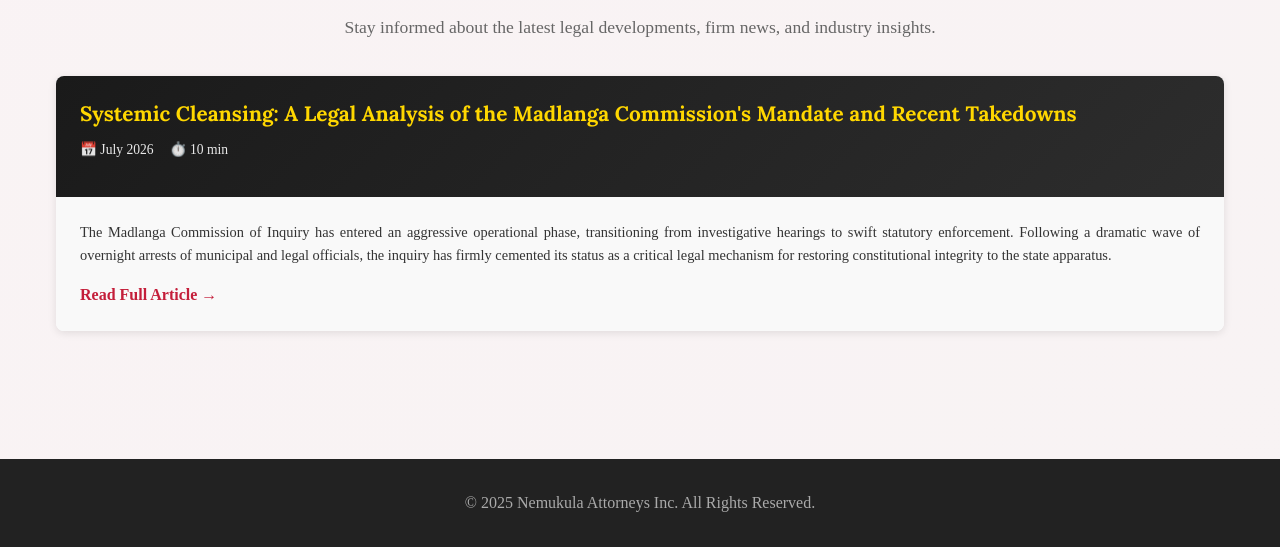
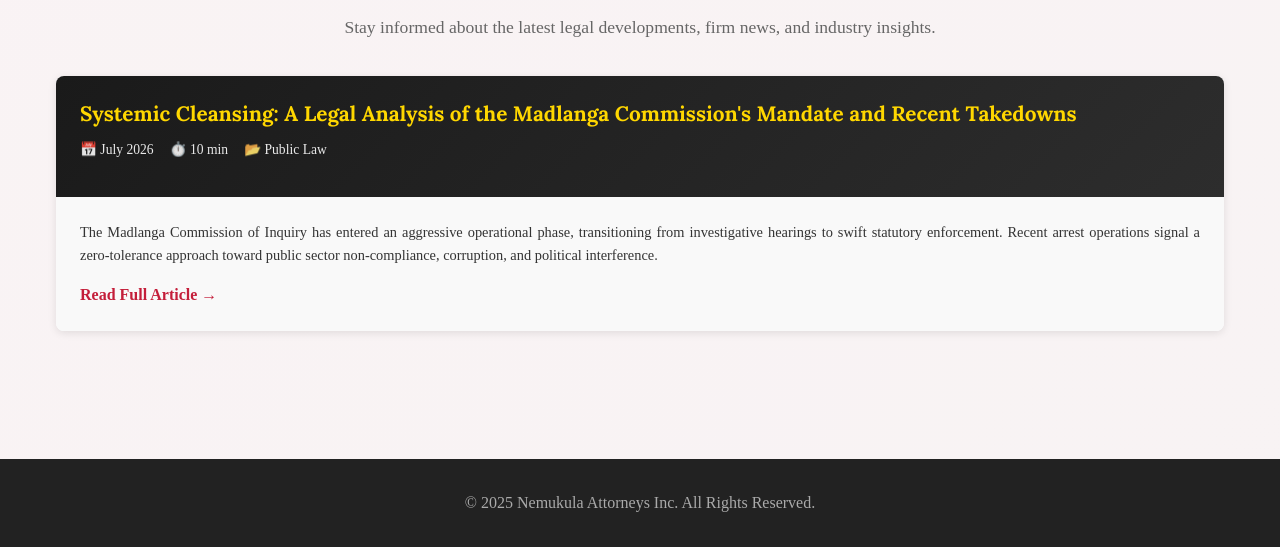
Before and after one commit to WAVER666/nems-web, a website: page news.html in a window 1280 px wide. Shown: the part 526-1073 px from the top of the page. Drawn offline with nearby package versions, Linux system fonts and the light colour scheme.

Commit message:
Update news.html with proper Madlanga Commission article link and complete summary

```diff
--- a/news.html
+++ b/news.html
@@ -27,6 +27,8 @@
             display: flex;
             flex-direction: column;
             cursor: pointer;
+            text-decoration: none;
+            color: inherit;
         }
 
         .news-card:hover {
@@ -164,19 +166,20 @@
 
                 <div class="news-grid">
                     <!-- News Article 1: Madlanga Commission -->
-                    <article class="news-card" data-aos="fade-up">
+                    <a href="madlanga-commission.html" class="news-card" data-aos="fade-up">
                         <div class="news-card-header">
                             <h3 class="news-card-title">Systemic Cleansing: A Legal Analysis of the Madlanga Commission's Mandate and Recent Takedowns</h3>
                             <div class="news-card-meta">
                                 <div class="news-card-meta-item">📅 July 2026</div>
                                 <div class="news-card-meta-item">⏱️ 10 min</div>
+                                <div class="news-card-meta-item">📂 Public Law</div>
                             </div>
                         </div>
                         <div class="news-card-body">
-                            <p>The Madlanga Commission of Inquiry has entered an aggressive operational phase, transitioning from investigative hearings to swift statutory enforcement. Following a dramatic wave of overnight arrests of municipal and legal officials, the inquiry has firmly cemented its status as a critical legal mechanism for restoring constitutional integrity to the state apparatus.</p>
-                            <a href="#" class="news-read-more">Read Full Article →</a>
+                            <p>The Madlanga Commission of Inquiry has entered an aggressive operational phase, transitioning from investigative hearings to swift statutory enforcement. Recent arrest operations signal a zero-tolerance approach toward public sector non-compliance, corruption, and political interference.</p>
+                            <span class="news-read-more">Read Full Article →</span>
                         </div>
-                    </article>
+                    </a>
                 </div>
             </div>
         </section>
```
